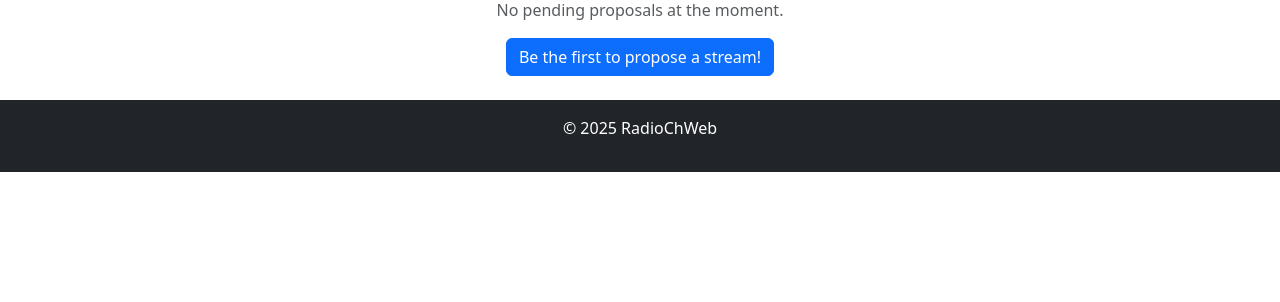
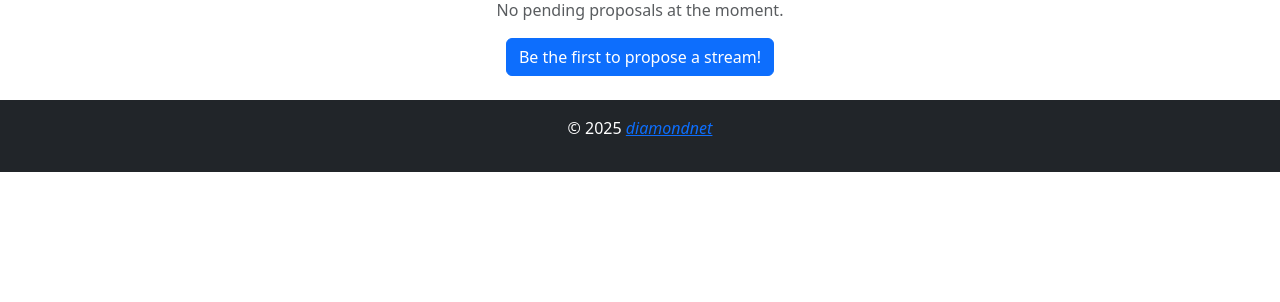
Before and after one commit to diamond2016/RadioChWeb, a Flask app: page /proposals in a window 1280 px wide. Shown: the part 210-512 px from the top of the page. Run offline with Flask 3, Linux system fonts and the light colour scheme; parts of the project's set-up code (start-up, migrations or seed data) failed here and were passed over.

Commit message:
Update all HTML templates to include enhanced footer with GitHub link
- Updated footer in all templates to match index.html format
- Added GitHub profile link (diamond2016/diamondnet) to all pages
- Consistent branding across all web interface pages
- Templates updated: database.html, proposal.html, radio_source.html,
  sources.html, edit_source.html, source_detail.html, proposal_detail.html,
  proposals.html, stream.html

```diff
--- a/templates/database.html
+++ b/templates/database.html
@@ -108,7 +108,7 @@
     </main>
 
     <footer class="bg-dark text-white text-center py-3 mt-4">
-        <p>&copy; 2025 RadioChWeb</p>
+        <p>&copy; 2025 <a href="https://github.com/diamond2016/"><em>diamondnet</em></a></p>
     </footer>
 
     <script src="https://cdn.jsdelivr.net/npm/bootstrap@5.3.0/dist/js/bootstrap.bundle.min.js"></script>
--- a/templates/edit_source.html
+++ b/templates/edit_source.html
@@ -68,7 +68,7 @@
     </main>
 
     <footer class="bg-dark text-white text-center py-3 mt-4">
-        <p>&copy; 2025 RadioChWeb</p>
+        <p>&copy; 2025 <a href="https://github.com/diamond2016/"><em>diamondnet</em></a></p>
     </footer>
 
     <script src="https://cdn.jsdelivr.net/npm/bootstrap@5.3.0/dist/js/bootstrap.bundle.min.js"></script>
--- a/templates/index.html
+++ b/templates/index.html
@@ -42,7 +42,7 @@
     </main>
 
     <footer class="bg-dark text-white text-center py-3 mt-4">
-        <p>&copy; 2025 RadioChWeb</p>
+        <p>&copy; 2025 <a href="https://github.com/diamond2016/"><em>diamondnet</em></a></p>
     </footer>
 
     <script src="https://cdn.jsdelivr.net/npm/bootstrap@5.3.0/dist/js/bootstrap.bundle.min.js"></script>
--- a/templates/proposal.html
+++ b/templates/proposal.html
@@ -56,7 +56,7 @@
     </main>
 
     <footer class="bg-dark text-white text-center py-3 mt-4">
-        <p>&copy; 2025 RadioChWeb</p>
+        <p>&copy; 2025 <a href="https://github.com/diamond2016/"><em>diamondnet</em></a></p>
     </footer>
 
     <script src="https://cdn.jsdelivr.net/npm/bootstrap@5.3.0/dist/js/bootstrap.bundle.min.js"></script>
--- a/templates/proposal_detail.html
+++ b/templates/proposal_detail.html
@@ -85,7 +85,7 @@
     </main>
 
     <footer class="bg-dark text-white text-center py-3 mt-4">
-        <p>&copy; 2025 RadioChWeb</p>
+        <p>&copy; 2025 <a href="https://github.com/diamond2016/"><em>diamondnet</em></a></p>
     </footer>
 
     <script src="https://cdn.jsdelivr.net/npm/bootstrap@5.3.0/dist/js/bootstrap.bundle.min.js"></script>
--- a/templates/proposals.html
+++ b/templates/proposals.html
@@ -58,7 +58,7 @@
     </main>
 
     <footer class="bg-dark text-white text-center py-3 mt-4">
-        <p>&copy; 2025 RadioChWeb</p>
+        <p>&copy; 2025 <a href="https://github.com/diamond2016/"><em>diamondnet</em></a></p>
     </footer>
 
     <script src="https://cdn.jsdelivr.net/npm/bootstrap@5.3.0/dist/js/bootstrap.bundle.min.js"></script>
--- a/templates/radio_source.html
+++ b/templates/radio_source.html
@@ -75,7 +75,7 @@
     </main>
 
     <footer class="bg-dark text-white text-center py-3 mt-4">
-        <p>&copy; 2025 RadioChWeb</p>
+        <p>&copy; 2025 <a href="https://github.com/diamond2016/"><em>diamondnet</em></a></p>
     </footer>
 
     <script src="https://cdn.jsdelivr.net/npm/bootstrap@5.3.0/dist/js/bootstrap.bundle.min.js"></script>
--- a/templates/source_detail.html
+++ b/templates/source_detail.html
@@ -71,7 +71,7 @@
     </main>
 
     <footer class="bg-dark text-white text-center py-3 mt-4">
-        <p>&copy; 2025 RadioChWeb</p>
+        <p>&copy; 2025 <a href="https://github.com/diamond2016/"><em>diamondnet</em></a></p>
     </footer>
 
     <script src="https://cdn.jsdelivr.net/npm/bootstrap@5.3.0/dist/js/bootstrap.bundle.min.js"></script>
--- a/templates/sources.html
+++ b/templates/sources.html
@@ -80,7 +80,7 @@
     </main>
 
     <footer class="bg-dark text-white text-center py-3 mt-4">
-        <p>&copy; 2025 RadioChWeb</p>
+        <p>&copy; 2025 <a href="https://github.com/diamond2016/"><em>diamondnet</em></a></p>
     </footer>
 
     <script src="https://cdn.jsdelivr.net/npm/bootstrap@5.3.0/dist/js/bootstrap.bundle.min.js"></script>
--- a/templates/stream.html
+++ b/templates/stream.html
@@ -34,7 +34,7 @@
     </main>
 
     <footer class="bg-dark text-white text-center py-3 mt-4">
-        <p>&copy; 2025 RadioChWeb</p>
+        <p>&copy; 2025 <a href="https://github.com/diamond2016/"><em>diamondnet</em></a></p>
     </footer>
 
     <script src="https://cdn.jsdelivr.net/npm/bootstrap@5.3.0/dist/js/bootstrap.bundle.min.js"></script>
```
